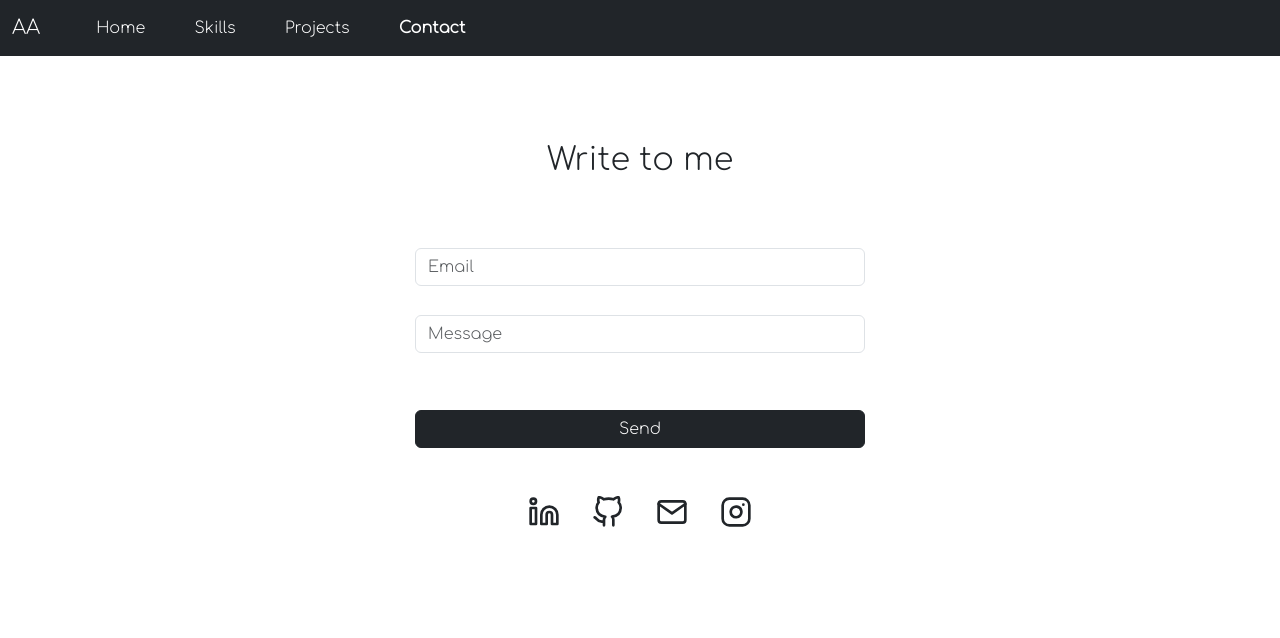
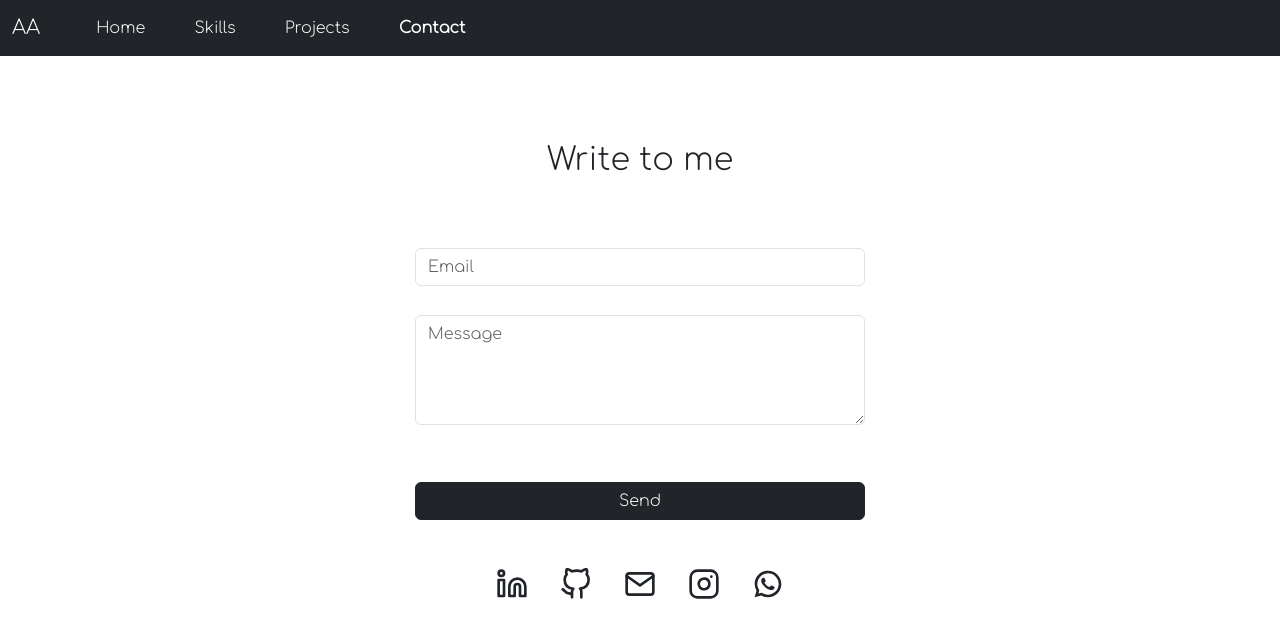
Before and after one commit to ameya699/ameya-awatade, a React (Create React App) app: page /contact in a window 1280 px wide. Shown: the top 638 px of the page. Built offline with nearby package versions, Linux system fonts and the light colour scheme; a web font is replaced by a local one.

Commit message:
added chat to whatsapp, UI enhancements in contact form, validations in submit form, removed hardcoded secrets

```diff
--- a/src/components/Contact.js
+++ b/src/components/Contact.js
@@ -3,20 +3,27 @@ import emailjs from "@emailjs/browser";
 import Tooltip from '@mui/material/Tooltip/Tooltip';
 
 import { FiMail ,FiInstagram,FiLinkedin,FiGithub} from "react-icons/fi";
+import { RiWhatsappLine } from "react-icons/ri";
+import { SecurityTwoTone } from "@mui/icons-material";
 const Contact = () => {
+    const contactmeiconstyles={fontSize:"2rem",color:"212529"}
     const [data,setData]=useState({email:'',message:''});
-
+    const secretkey=process.env.REACT_APP_EMAILJS_KEY;
     const handleChange = (e) => {
         setData({ ...data, [e.target.name]: e.target.value });
       };
 
-      const handleformsubmit = (e) => {
+      const handleformsubmit = () => {
 
+        try{
         let emailID = data.email.trim();
         let fromname = emailID;
         let phoneNumber = "NA";
         let message = data.message.trim();
-        emailjs.init("7it6lhchycIVPkzgm");
+        if(!(emailID && message)){
+          return;
+        }
+        emailjs.init(secretkey);
         emailjs.send("service_65np1yr", "template_mhuf652", {
           from_name: fromname,
           name:
@@ -26,6 +33,10 @@ const Contact = () => {
           message: message,
         });
         setData({ name: "", email: "", phoneNumber: "", message: "" });
+        }
+        catch(err){
+          console.log(err);
+        }
       };
   return (
     <>
@@ -33,7 +44,7 @@ const Contact = () => {
         <div className="contact-container">
           <div className="skill-heading">Write to me</div>
            <div style={{display:"flex",justifyContent:"center",paddingTop:"4rem"}}>
-            <form className="contact-form" onSubmit={handleformsubmit}>
+            <div className="contact-form" >
             <div class="form-row">
               <div class="form-group col-md ">
 
@@ -51,14 +62,14 @@ const Contact = () => {
             <div class="form-row">
               <div class="form-group col-md ">
 
-                <input type="text" class="form-control" name="message"  placeholder="Message" onChange={handleChange} />
+                <textarea rows={4} type="text" class="form-control" name="message"  placeholder="Message" onChange={handleChange} />
               </div>
             </div>
             <div class="form-group"></div>
-            <button   class="btn btn-dark">
+            <button   class="btn btn-dark" onClick={handleformsubmit} type="submit">
               Send
             </button>
-          </form>
+          </div>
 
            </div>
         </div>
@@ -66,23 +77,28 @@ const Contact = () => {
 
         <Tooltip  title="Linkedin">
         <a   href="https://www.linkedin.com/in/ameyaawatade/" target="_blank">
-        <FiLinkedin style={{fontSize:"2rem",color:"212529"}}  />
+        <FiLinkedin style={contactmeiconstyles}  />
         </a>
         </Tooltip>
         <Tooltip  title="Github">
         <a  href="https://github.com/ameya699" target="_blank">
-        <FiGithub style={{fontSize:"2rem",color:"212529"}} />
+        <FiGithub style={contactmeiconstyles} />
         </a>
         </Tooltip>
         <Tooltip  title="Mail">
         <a  href="mailto:awatadeameya68@gmail.com" target="_blank">
-        <FiMail style={{fontSize:"2rem",color:"212529"}} />
+        <FiMail style={contactmeiconstyles} />
         </a>
         </Tooltip>
         <Tooltip  title="Instagram">
           <a   href="https://www.instagram.com/ameyaawatade/" target="_blank">
-        <FiInstagram style={{fontSize:"2rem",color:"212529"}} />
+        <FiInstagram style={contactmeiconstyles} />
         </a>
+        </Tooltip>
+        <Tooltip title="WhatsApp">
+          <a href="https://wa.me/917057868456?text=Hello there, can we have a quick chat?" target="_blank">
+            <RiWhatsappLine style={contactmeiconstyles}/>
+          </a>
         </Tooltip>
         </div>
       </div>
--- a/src/components/Skills.js
+++ b/src/components/Skills.js
@@ -11,7 +11,7 @@ import powerautomatelogo from "../images/powerautomatelogo.png"
 import tibcologo from "../images/tibcologo.png"
 import oiclogo from "../images/oiclogo.png"
 import { DiReact,DiNodejs,DiMsqlServer,DiMysql,DiMongodb,DiJsBadge } from "react-icons/di";
-import { SiPowerapps,SiPowerautomate,SiOracle,SiExpress,SiHtml5 ,SiCss3,SiDataverse,SiPeerlist} from "react-icons/si";
+import { SiPowerapps,SiPowerautomate,SiOracle,SiExpress,SiHtml5 ,SiCss3,SiDataverse,SiPeerlist,SiTypescript} from "react-icons/si";
 
 const Skills = () => {
 
@@ -34,6 +34,9 @@ const Skills = () => {
               </Tooltip>
               <Tooltip title='Node.js' arrow>
             <p> <DiNodejs className='skilllogos'/> </p>
+            </Tooltip>
+            <Tooltip title='TypeScript' arrow>
+            <p> <SiTypescript className='skilllogos'/> </p>
             </Tooltip>
             <Tooltip title='Javascript' arrow>
             <p> <DiJsBadge className='skilllogos'/> </p>
```
Also changed, not shown: 1 other file (tests, documents, lock files or other folders).
